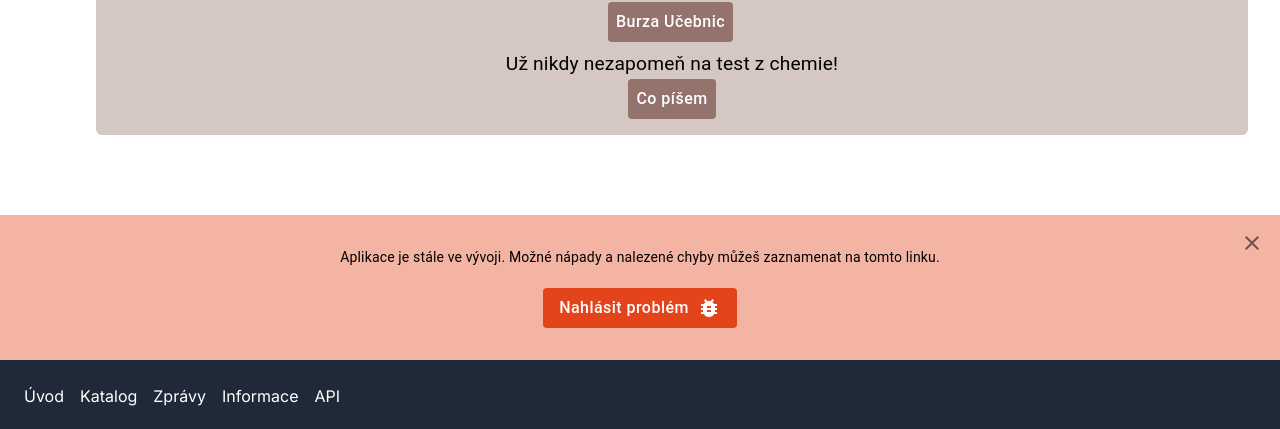
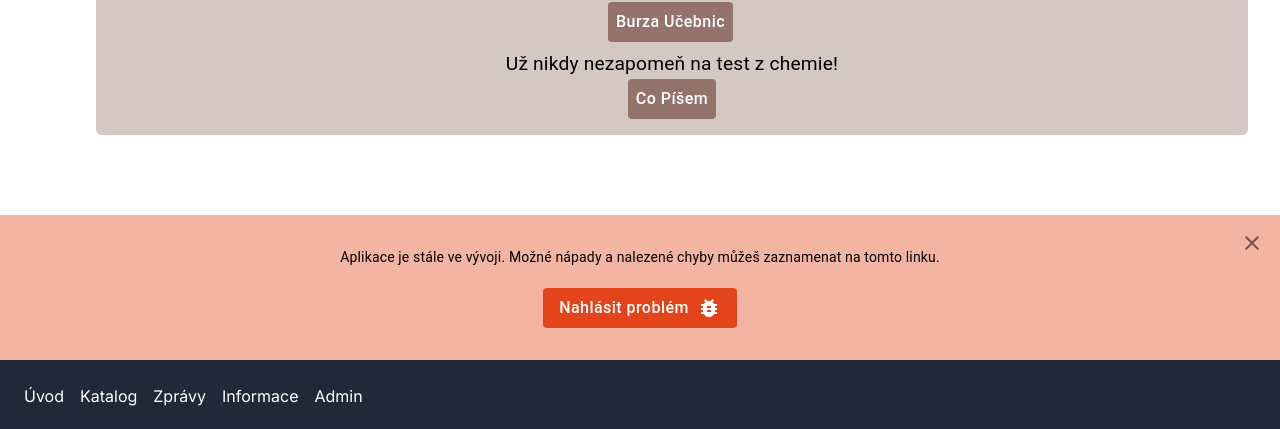
Before and after one commit to Nockiest/eknihovna, a Next.js app: page / in a window 1280 px wide. Shown: the part 1534-1963 px from the top of the page. Built offline with nearby package versions, Linux system fonts and the light colour scheme.

Commit message:
renamed api to admin and a link to Co Píšem

```diff
--- a/components/general/OtherProjectLinker.tsx
+++ b/components/general/OtherProjectLinker.tsx
@@ -25,7 +25,7 @@ const OtherProjectLinker = () => {
             </Typography>
             <Box className="w-32 mx-auto">
               <PrimaryButton>
-                <Link href="https://www.copisem.cz/">Co píšem</Link>
+                <Link href="https://www.copisem.cz/">Co Píšem</Link>
               </PrimaryButton>
             </Box>
           </Box>
--- a/data/values.tsx
+++ b/data/values.tsx
@@ -77,7 +77,7 @@ export const navRoutes: NavButton[] = [
   { URL: "/katalog", label: "Katalog" },
   { URL: "/news", label: "Zprávy" },
   { URL: "/info", label: "Informace" },
-  { URL: "/upload", label: "API" },
+  { URL: "/upload", label: "Admin" },
 ];
 
 export const bookHeaders: Array<keyof Book> = [
```
